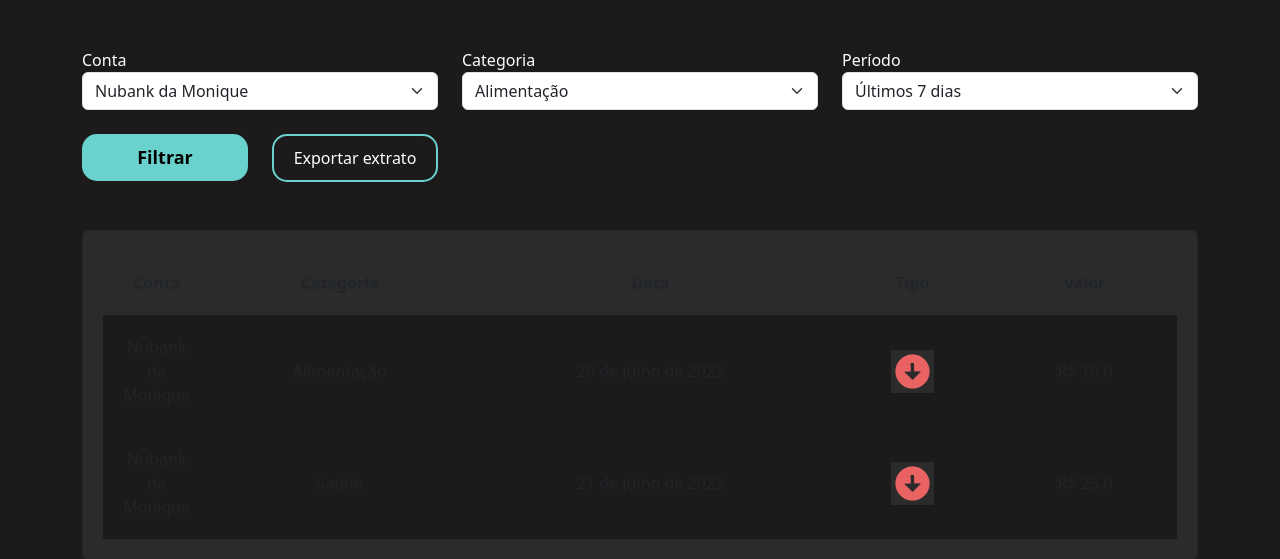
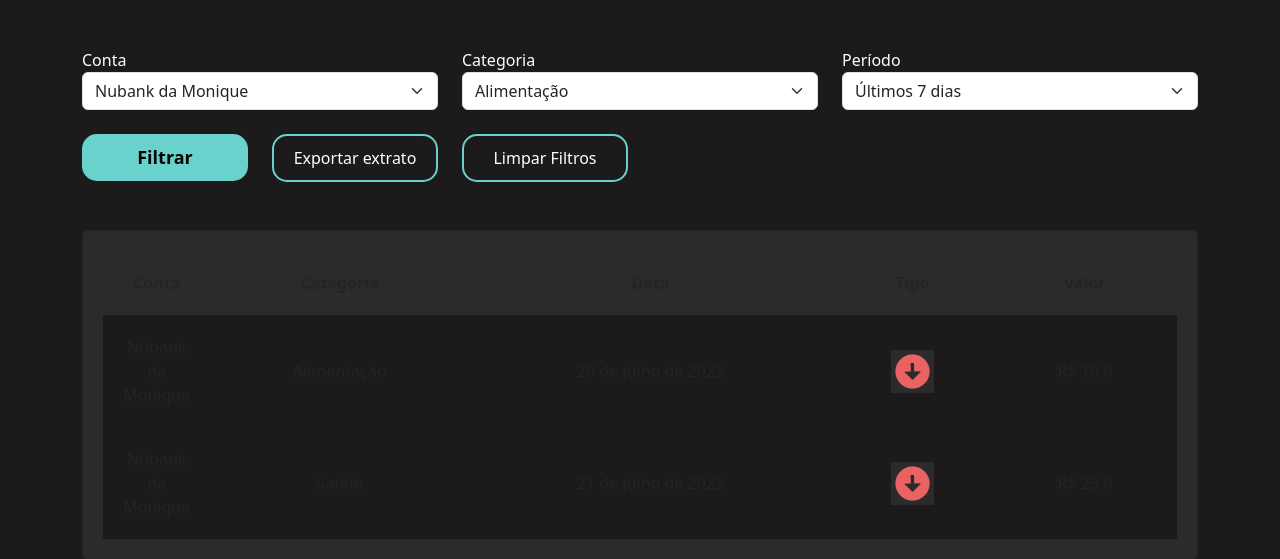
Before and after one commit to moniquelen/Finance, a Django app: page /extrato/view_extrato/ in a window 1280 px wide. Shown: the part 56-615 px from the top of the page. Run offline with Django 4.2, Linux system fonts and the light colour scheme; data comes from the database, SQL or seed files in the repository.

Commit message:
add botao limpar filtros

```diff
--- a/extrato/templates/view_extrato.html
+++ b/extrato/templates/view_extrato.html
@@ -36,7 +36,9 @@
             <div class="col-md">
                 <label>Período</label>
                 <select name="periodo" class="form-select">
-                    <option>Últimos 7 dias</option>
+                    <option value="7">Últimos 7 dias</option>
+                    <option value="30">Mês Atual</option>
+                    <option value="365">Ano atual</option>
                 </select>
             </div>
 
@@ -46,11 +48,13 @@
         <div class="row">
             <div class="col-md-2">
                 <input style="width: 100%" type="submit" class="botao-principal" value="Filtrar">
-
             </div>
             </form>
             <div class="col-md-2">
-                <a href="" class="botao-secundario">Exportar extrato</a>
+                <a href="{% url 'exportar_pdf' %}" class="botao-secundario">Exportar extrato</a>
+            </div>
+            <div class="col-md-2">
+                <a href="{% url 'view_extrato' %}" class="botao-secundario">Limpar Filtros</a>
             </div>
         </div>
         <br>
```
